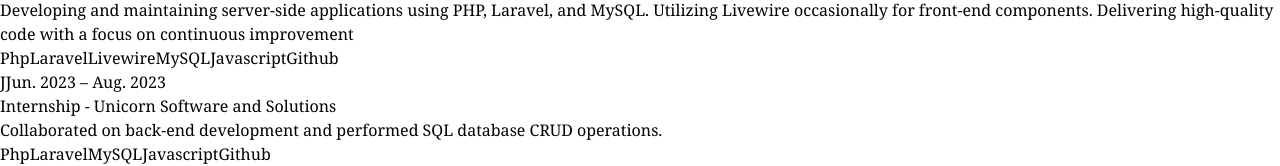
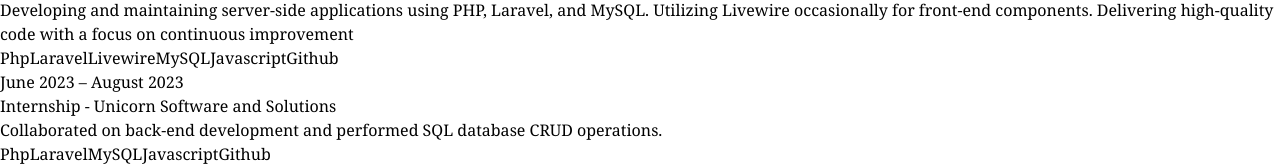
Before and after one commit to imrankabir02/portfolio, a React (Vite) app: page / in a window 1280 px wide. Shown: the part 2222-2388 px from the top of the page. Built offline with nearby package versions, Linux system fonts and the light colour scheme; a web font is replaced by a local one.

Commit message:
code updated

```diff
--- a/src/constants/index.js
+++ b/src/constants/index.js
@@ -33,7 +33,7 @@
     ],
   },
   {
-    year: "JJun. 2023 – Aug. 2023",
+    year: "June 2023 – August 2023",
     role: "Internship",
     company: "Unicorn Software and Solutions ",
     description: `Collaborated on back-end development and performed SQL database CRUD operations.`,
```
